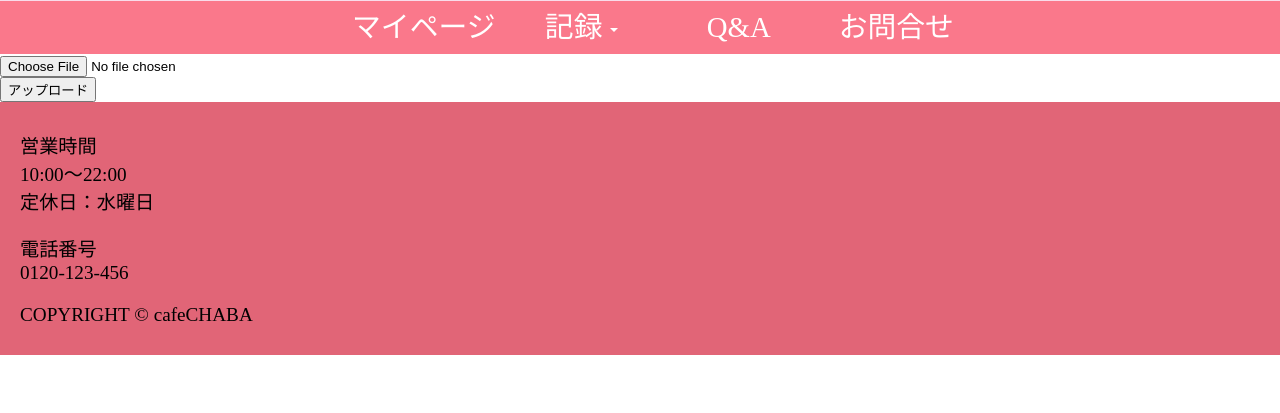
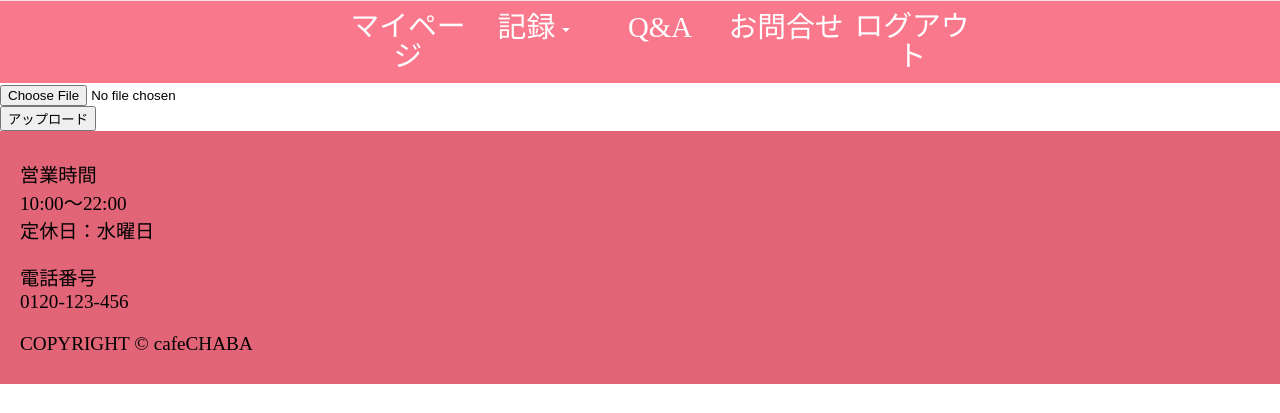
Before and after one commit to riho11/seisaku, a PHP site: page /img.php in a window 1280 px wide. Shown: the part 301-714 px from the top of the page. Run offline with PHP 8.4, Linux system fonts and the light colour scheme; the visitor is signed in with stand-in values (Sample User, id 1); some web fonts are replaced.

Commit message:
全体的に編集

```diff
--- a/loginnav.php
+++ b/loginnav.php
@@ -120,7 +120,7 @@ nav #list{
 <header>
     <h1><a href="mypage.php"><img class="taiju" src="img/taijulogo.png" alt="ひよこ体重計"></a></h1>
     <p><?php echo $_SESSION['namae']; ?>さん、頑張りましょう</p>
-    <p><img class="icon" src="<?php echo $_SESSION["img"]; ?>" alt="アイコン画像"></p>
+    <p class="firsticon"><img class="icon" src="<?php echo $_SESSION["img"]; ?>" alt="アイコン画像"></p>
 </header>
 <!-- ナビ部分 -->
 <nav class="title">
@@ -139,6 +139,7 @@ nav #list{
             </li>
             <li class="list"><a class="line" href="access.html">Q&A</a></li>
             <li class="list"><a class="line" href="inquiry.php">お問合せ</a></li>
+            <li class="list"><a class="line" href="logout.php">ログアウト</a></li>
         </ul>
     </div>
 </nav>
--- a/logout.php
+++ b/logout.php
@@ -16,7 +16,7 @@
     <div id="wrapper">
 <!-- ナビ部分呼び出し -->
 <?php
-    require_once 'loginnav.php';
+    require_once 'nav.php';
 
 	if(!isset($_SESSION['email'])):
 		exit("直接アクセス禁止");
--- a/schedule.php
+++ b/schedule.php
@@ -14,6 +14,8 @@
 </head>
 <body>
     <div id="wrapper">
+<!-- アイコンを非表示 -->
+<style>.firsticon{ display:none;}</style>
 <?php
 //ナビ部分呼び出し
     require_once 'loginnav.php';
@@ -48,7 +50,6 @@ try { //既に画像が書き込まれた場合、プライマリーキーのた
     }
     if(isset($_SESSION["email"])):
 ?>
-
 <main>
     <p>目標を設定しましょう。</p>
     <div id="form">
--- a/schedule1.php
+++ b/schedule1.php
@@ -14,6 +14,8 @@
 </head>
 <body>
     <div id="wrapper">
+<!-- アイコンを非表示 -->
+<style>.firsticon{ display:none;}</style>
 <?php
 //ナビ部分呼び出し
     require_once 'loginnav.php';
```
Also changed, not shown: regist2.php (+4 -3 lines), img/sample.png (renamed from img/piso20211012145716.png).
